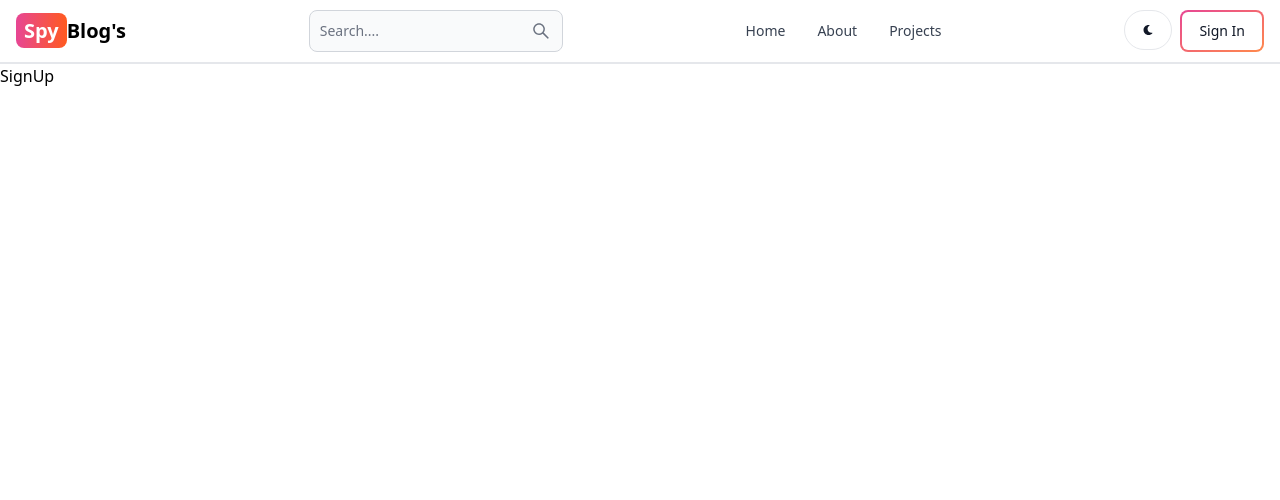
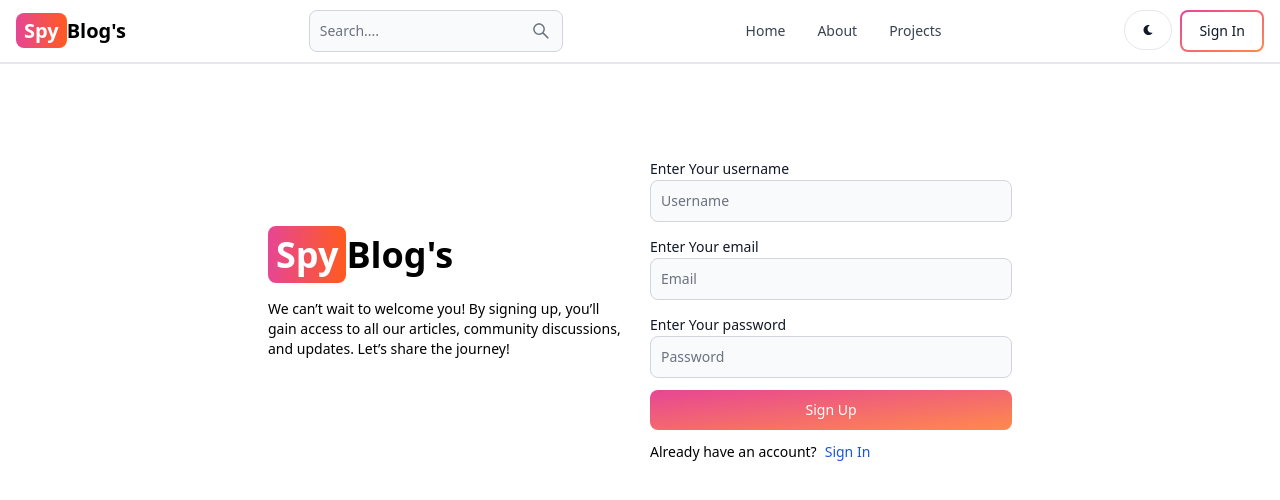
Before and after one commit to Spy0008/spyblog, a React (Vite) app in the folder client/: page /sign-up in a window 1280 px wide. Shown: the top 500 px of the page. Built offline with nearby package versions, Linux system fonts and the light colour scheme.

Commit message:
create signup page ui

```diff
--- a/client/src/pages/SignUp.jsx
+++ b/client/src/pages/SignUp.jsx
@@ -1,5 +1,58 @@
+import { Link } from 'react-router-dom';
+import { Button, Label, TextInput } from 'flowbite-react';
+
 export default function SignUp() {
   return (
-    <div>SignUp</div>
+    <div className="min-h-screen mt-20">
+      <div className="flex p-3 max-w-3xl mx-auto flex-col md:flex-row md:items-center gap-5">
+        <div className="flex-1">
+          {/* left */}
+          <Link to="/" className="font-bold dark:text-white text-4xl">
+            <span className="px-2 py-1 bg-gradient-to-r from-pink-500  to-orange-500 rounded-lg text-white ">Spy</span>
+            <span className="text-black">Blog's</span>
+          </Link>
+          <p className='text-sm my-6'>
+            We can’t wait to welcome you! By signing up, you’ll gain access to all our articles, community discussions, and updates. Let’s share the journey!
+          </p>
+        </div>
+          {/* right */}
+
+        <div className="flex-1">
+          <form className='flex flex-col gap-3'>
+            <div>
+              <Label value='Enter Your username' />
+              <TextInput
+                type='text'
+                placeholder='Username'
+                id='username'
+              />
+            </div>
+            <div>
+              <Label value='Enter Your email' />
+              <TextInput
+                type='email'
+                placeholder='Email'
+                id='email'
+              />
+            </div>
+            <div>
+              <Label value='Enter Your password' />
+              <TextInput
+                type='password'
+                placeholder='Password'
+                id='password'
+              />
+            </div>
+            <Button gradientDuoTone='pinkToOrange' type='submit'>Sign Up</Button>
+          </form>
+          <div className='flex gap-2 text-sm mt-3'>
+            <span>Already have an account?</span>
+            <Link className='text-blue-700' to="/sign-in">
+              Sign In
+            </Link>
+          </div>
+        </div>
+      </div>
+    </div>
   )
 }
```
